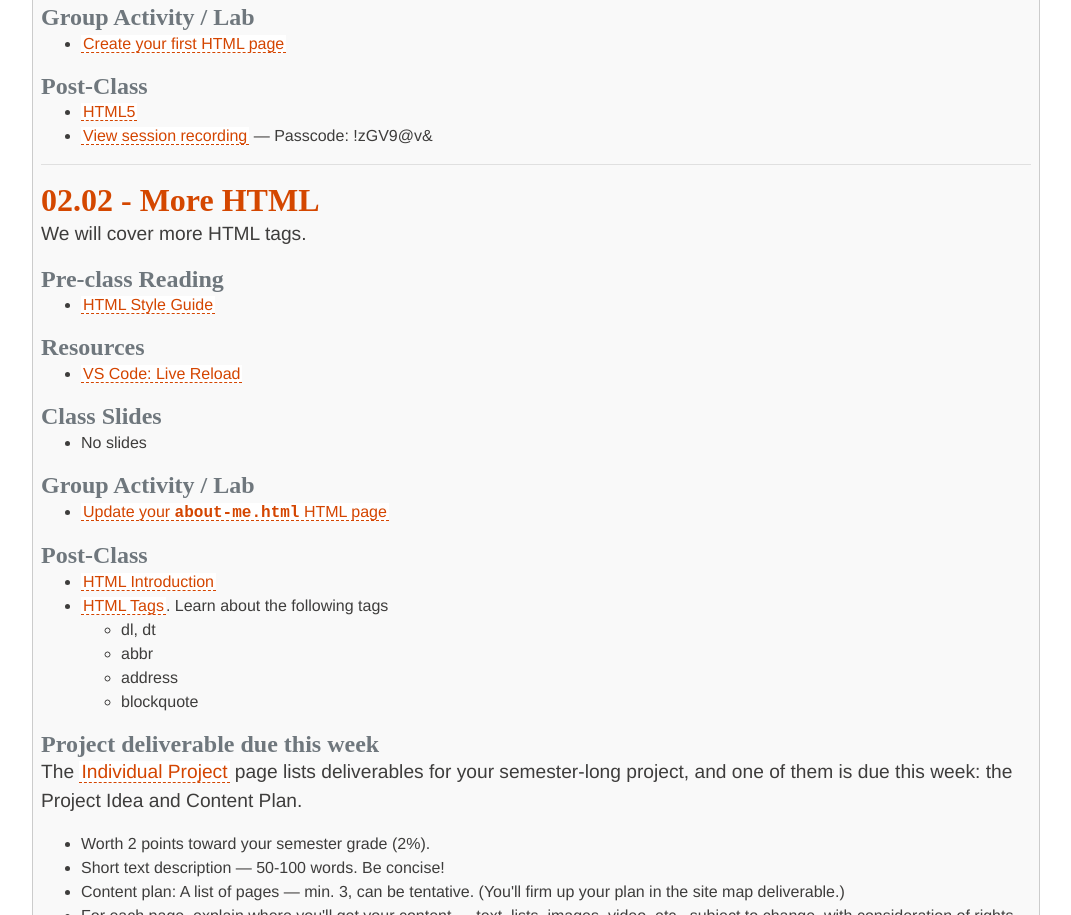
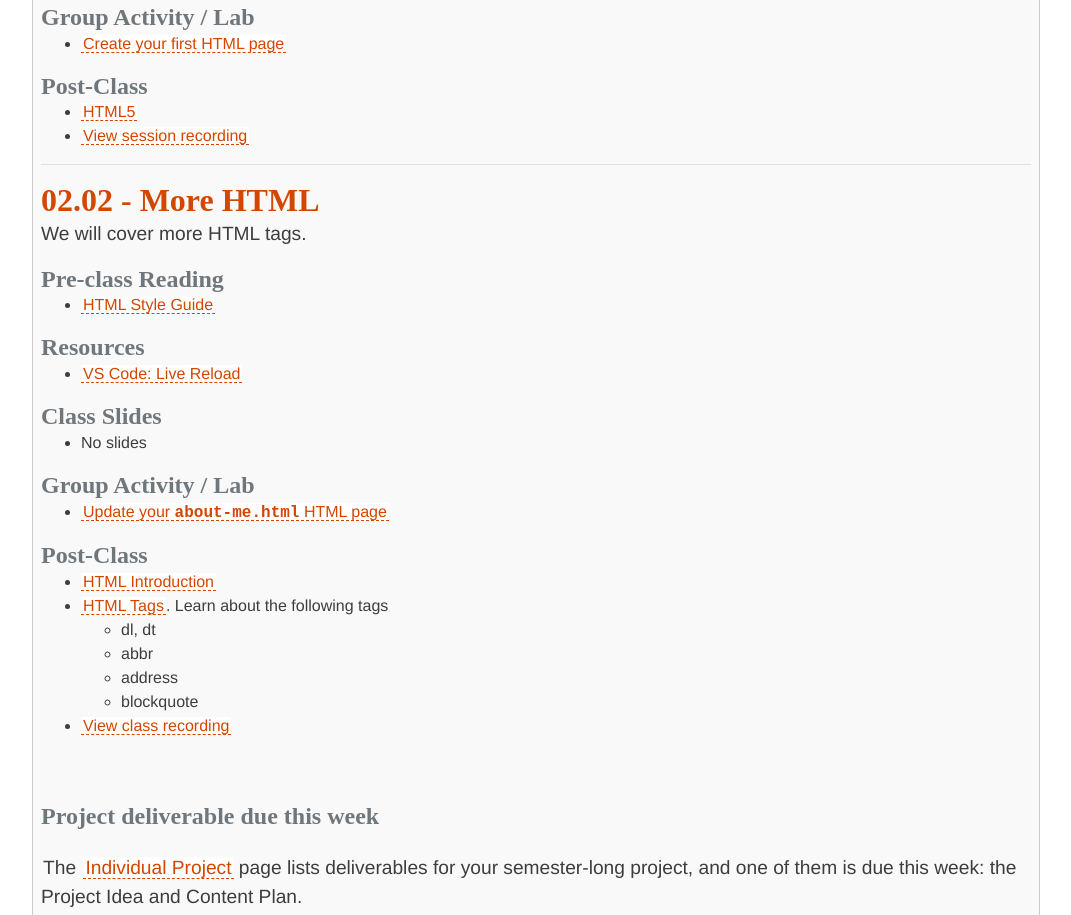
Before and after one commit to atkaphley/fall-2020, a plain HTML site: page schedule/week-02/index.html in a window 1280 px wide. Shown: the part 538-1453 px from the top of the page, without its empty margins (104-1175 px from the left). Drawn offline with nearby package versions, Linux system fonts and the light colour scheme.

Commit message:
Add session 02.02 recording link

```diff
--- a/schedule/week-02/index.html
+++ b/schedule/week-02/index.html
@@ -86,7 +86,7 @@
       <h3 id="post-class">Post-Class</h3>
       <ul>
       <li><a href="https://www.w3schools.com/html/">HTML5</a></li>
-      <li><a href="https://syracuseuniversity.zoom.us/rec/share/6OZEC4vax2NIX9bptH31ZLQ8OYXkT6a8hnAc-fRYn0hb1WSypOsl8rwG3xwHj4-Y?startTime=1598966810000" target="_blank">View session recording</a> &mdash; Passcode: !zGV9@v&
+      <li><a href="https://syracuseuniversity.zoom.us/rec/share/6OZEC4vax2NIX9bptH31ZLQ8OYXkT6a8hnAc-fRYn0hb1WSypOsl8rwG3xwHj4-Y?startTime=1598966810000" target="_blank">View session recording</a></li>
       </ul>
       <hr />
       <h2 id="0202-more-html-git-review">02.02 - More HTML</h2>
@@ -117,6 +117,7 @@
       <li>blockquote </li>
       </ul>
       </li>
+      <li><a href="https://syracuseuniversity.zoom.us/rec/play/pwhLit3uSUYQ4c-R9HPQB2AKImHoYuXyD81tL_KuDpeNVIJAb4uFNmfDwSdIBlZRRpqzA1uz7IOZIu1N.T6RDzd189yZshVTc" target="_blank">View class recording<a></li>
       </ul>
       <h3 id="deliverable-due-this-week">Project deliverable due this week</h3>
           <p>The <a href="../../individual-project.html">Individual Project</a> page lists deliverables for your semester-long project, and one of them is due this week: the Project Idea and Content Plan.
```
